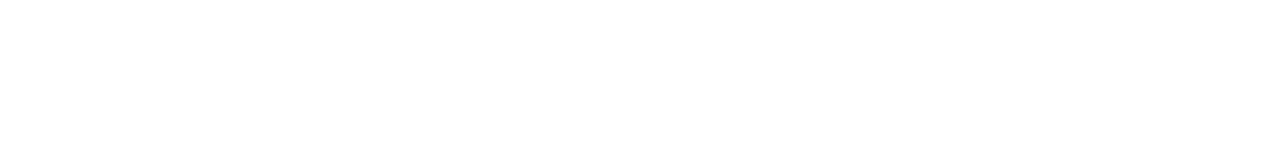
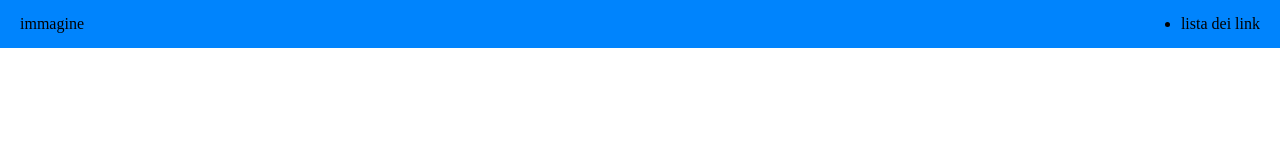
Before and after one commit to ClaudioScordari/htmlcss-responsive-layout, a plain HTML site: page index.html in a window 1280 px wide. Drawn offline with Linux system fonts and the light colour scheme.

Commit message:
Add struttura header per mobile

```diff
--- a/css/style.css
+++ b/css/style.css
@@ -6,8 +6,43 @@
     margin: 0;
 }
 
+/* GENERAL */
+.container {
+    width: 100%;
+    text-align: center;
+    padding-left: 20px;
+    padding-right: 20px;
+    display: flex;
+    justify-content: space-between;
+}
+
+
 /* HEADER */
+header {
+    background-color: #0084FD;
+    padding: 15px 0;
+}
+
+header nav {
+    display: none;
+}
 
 /* MAIN */
 
 /* FOOTER */
+
+
+/* CSS TABLET */
+@media screen and (min-width: 768px) {}
+
+/* CSS DESKTOP */
+@media screen and (min-width: 992px) {
+
+    header nav {
+        display: block;
+    }
+
+    header .hamburger-button {
+        display: none;
+    }
+}
--- a/index.html
+++ b/index.html
@@ -13,9 +13,33 @@
         <!-- HEADER -->
         <header>
             <div class="container">
+                <div class="">
+                    immagine
+                </div>
 
+                <nav>
+                    <ul>
+                        <li>
+                            lista dei link
+                        </li>
+                    </ul>
+                </nav>
+
+                <div class="hamburger-button">
+                    hamburger
+                </div>
             </div>
         </header>
+
+
+
+
+
+
+
+
+
+
 
         <!-- MAIN -->
         <main>
```
